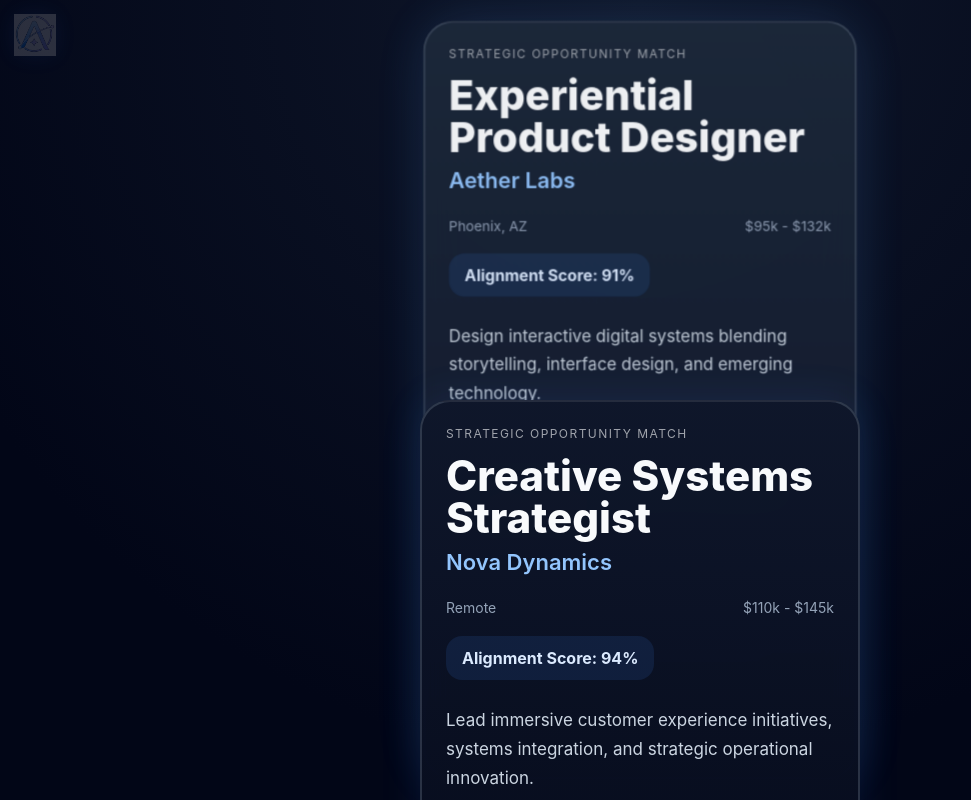
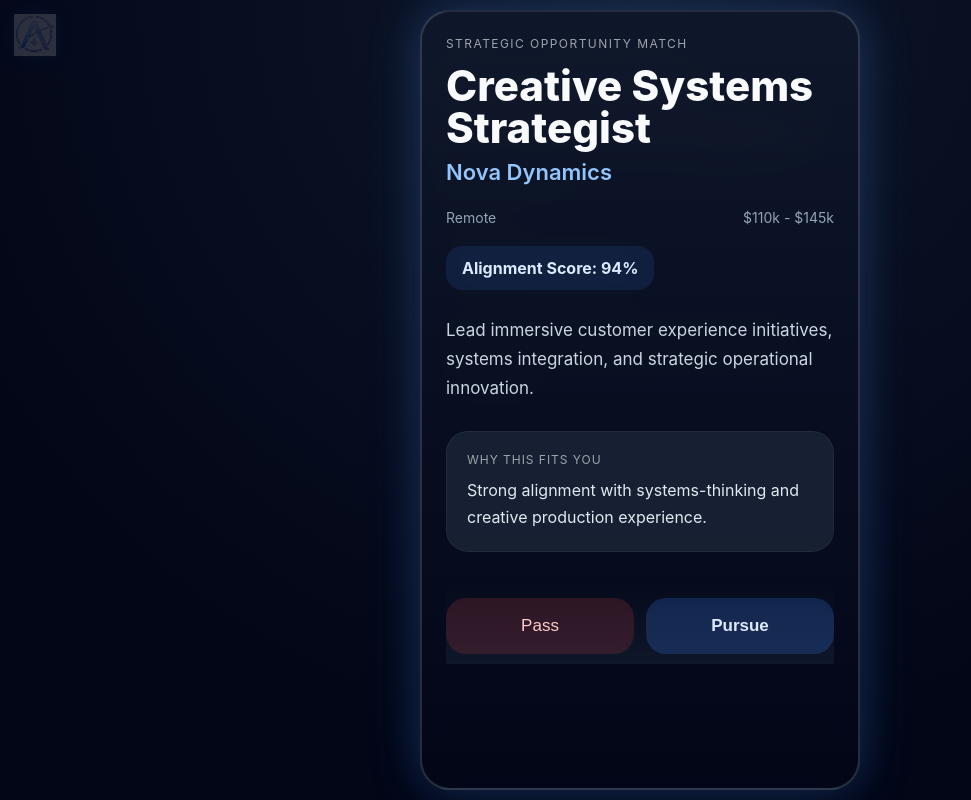
Before and after one commit to XPForge/_myscripts, a React (Vite) app in the folder alice-ui/: page / in a window 1280 px wide. Shown: the whole page, without its empty margins (0-971 px from the left). Built offline with nearby package versions, Linux system fonts and the light colour scheme.

Commit message:
no offset

```diff
--- a/alice-ui/src/components/SwipeCardStack.tsx
+++ b/alice-ui/src/components/SwipeCardStack.tsx
@@ -52,15 +52,11 @@ export default function SwipeCardStack() {
   const [index, setIndex] = useState(0);
   const [dragX, setDragX] = useState(0);
   const [exitX, setExitX] = useState<number | null>(null);
-  const [flash, setFlash] = useState(false);
 
   const startX = useRef(0);
 
   const active = useMemo(() => cards[index], [index]);
-  const next = useMemo(
-    () => cards[(index + 1) % cards.length],
-    [index]
-  );
+  const next = useMemo(() => cards[(index + 1) % cards.length], [index]);
 
   const activeTheme = themes[index % 2];
   const nextTheme = themes[(index + 1) % 2];
@@ -72,20 +68,14 @@ export default function SwipeCardStack() {
       setIndex((prev) => (prev + 1) % cards.length);
       setDragX(0);
       setExitX(null);
-
-      setFlash(true);
-
-      setTimeout(() => {
-        setFlash(false);
-      }, 220);
     }, 240);
   };
 
-  const handleTouchStart = (e: any) => {
+  const handleTouchStart = (e: React.TouchEvent<HTMLDivElement>) => {
     startX.current = e.touches[0].clientX;
   };
 
-  const handleTouchMove = (e: any) => {
+  const handleTouchMove = (e: React.TouchEvent<HTMLDivElement>) => {
     const currentX = e.touches[0].clientX;
     setDragX(currentX - startX.current);
   };
@@ -100,39 +90,32 @@ export default function SwipeCardStack() {
     }
   };
 
-  const renderCard = (
-    card: any,
-    theme: any,
-    isBackground = false
-  ) => (
+  const renderCard = (card: any, theme: any, isBackground = false) => (
     <div
       style={{
         position: "absolute",
+        inset: 0,
         width: "100%",
-        maxWidth: "440px",
-        height: "calc(100dvh - 30px)",
+        height: "100%",
         borderRadius: "30px",
         background: theme.bg,
-        border: flash && isBackground
-          ? "3px solid rgba(255,255,255,0.92)"
-          : "2px solid rgba(148,163,184,0.24)",
+        border: "2px solid rgba(148,163,184,0.24)",
         backdropFilter: "blur(18px)",
-        boxShadow: flash && isBackground
-          ? "0 0 80px rgba(255,255,255,0.24)"
-          : theme.glow,
+        boxShadow: theme.glow,
         padding: "24px",
         color: "#f8fafc",
         overflowY: "auto",
+        boxSizing: "border-box",
         zIndex: isBackground ? 1 : 2,
-        opacity: isBackground ? 0.96 : 1,
+        opacity: isBackground ? 1 : 1,
         transform: isBackground
-          ? "scale(0.985)"
+          ? "translateX(0px)"
           : exitX !== null
           ? `translateX(${exitX}px) rotate(${exitX / 30}deg)`
           : `translateX(${dragX}px) rotate(${dragX / 28}deg)`,
         transition:
-          exitX !== null || dragX === 0 || flash
-            ? "transform 0.24s ease, box-shadow 0.22s ease, border 0.22s ease"
+          exitX !== null || dragX === 0
+            ? "transform 0.24s ease"
             : "none",
       }}
     >
@@ -149,7 +132,7 @@ export default function SwipeCardStack() {
       <div
         style={{
           marginTop: "14px",
-          fontSize: "clamp(30px, 6vw, 42px)",
+          fontSize: "clamp(30px, 8vw, 42px)",
           lineHeight: 1,
           fontWeight: 800,
         }}
@@ -188,8 +171,7 @@ export default function SwipeCardStack() {
           marginTop: "20px",
           padding: "12px 16px",
           borderRadius: "16px",
-          background:
-            "rgba(59,130,246,0.12)",
+          background: "rgba(59,130,246,0.12)",
           color: "#dbeafe",
           fontWeight: 700,
           display: "inline-block",
@@ -214,10 +196,8 @@ export default function SwipeCardStack() {
           marginTop: "28px",
           padding: "20px",
           borderRadius: "22px",
-          background:
-            "rgba(30,41,59,0.72)",
-          border:
-            "1px solid rgba(148,163,184,0.08)",
+          background: "rgba(30,41,59,0.72)",
+          border: "1px solid rgba(148,163,184,0.08)",
         }}
       >
         <div
@@ -263,8 +243,7 @@ export default function SwipeCardStack() {
               padding: "18px",
               borderRadius: "20px",
               border: "none",
-              background:
-                "rgba(239,68,68,0.16)",
+              background: "rgba(239,68,68,0.16)",
               color: "#fecaca",
               fontSize: "17px",
             }}
@@ -279,8 +258,7 @@ export default function SwipeCardStack() {
               padding: "18px",
               borderRadius: "20px",
               border: "none",
-              background:
-                "rgba(59,130,246,0.22)",
+              background: "rgba(59,130,246,0.22)",
               color: "#dbeafe",
               fontSize: "17px",
               fontWeight: 700,
@@ -304,8 +282,15 @@ export default function SwipeCardStack() {
         display: "flex",
         alignItems: "center",
         justifyContent: "center",
-        padding: "12px",
+        padding: "10px",
+        boxSizing: "border-box",
+      }}
+    >
+      <div
+        style={{
           position: "relative",
+          width: "min(100%, 440px)",
+          height: "calc(100dvh - 20px)",
         }}
       >
         {renderCard(next, nextTheme, true)}
@@ -315,14 +300,14 @@ export default function SwipeCardStack() {
           onTouchMove={handleTouchMove}
           onTouchEnd={handleTouchEnd}
           style={{
-          width: "100%",
-          display: "flex",
-          justifyContent: "center",
+            position: "absolute",
+            inset: 0,
             zIndex: 3,
           }}
         >
           {renderCard(active, activeTheme)}
         </div>
       </div>
+    </div>
   );
 }
```
Lines whose indentation alone changed are shown as unchanged.
